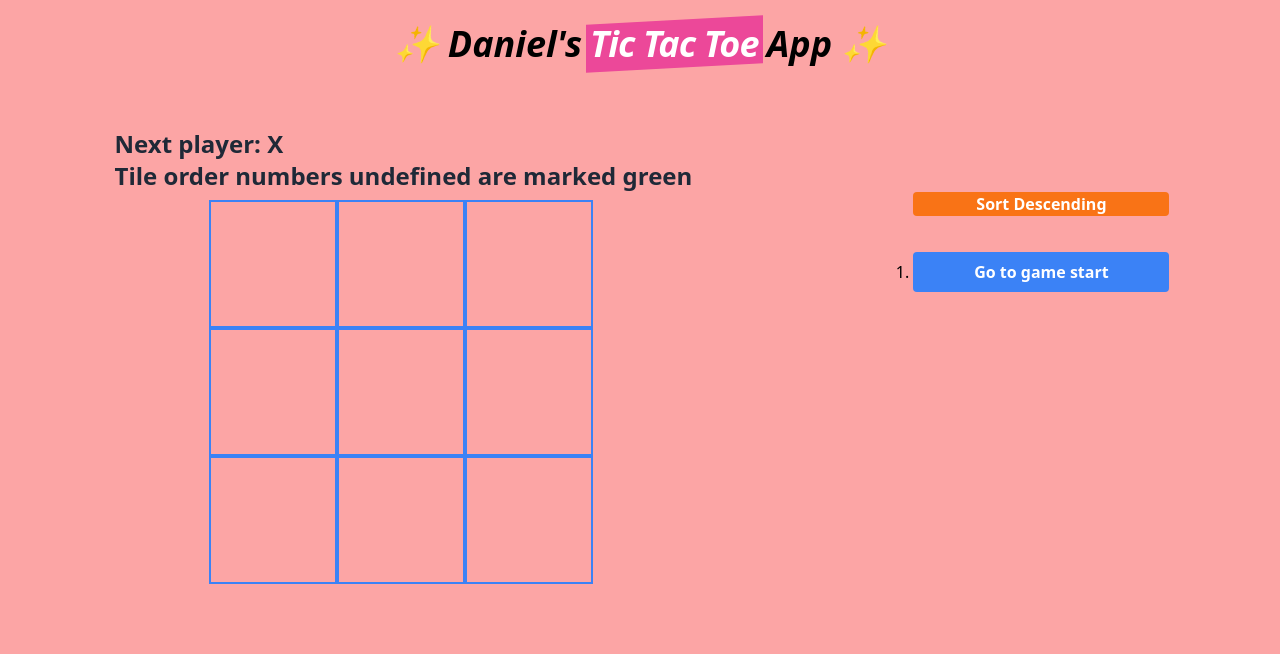
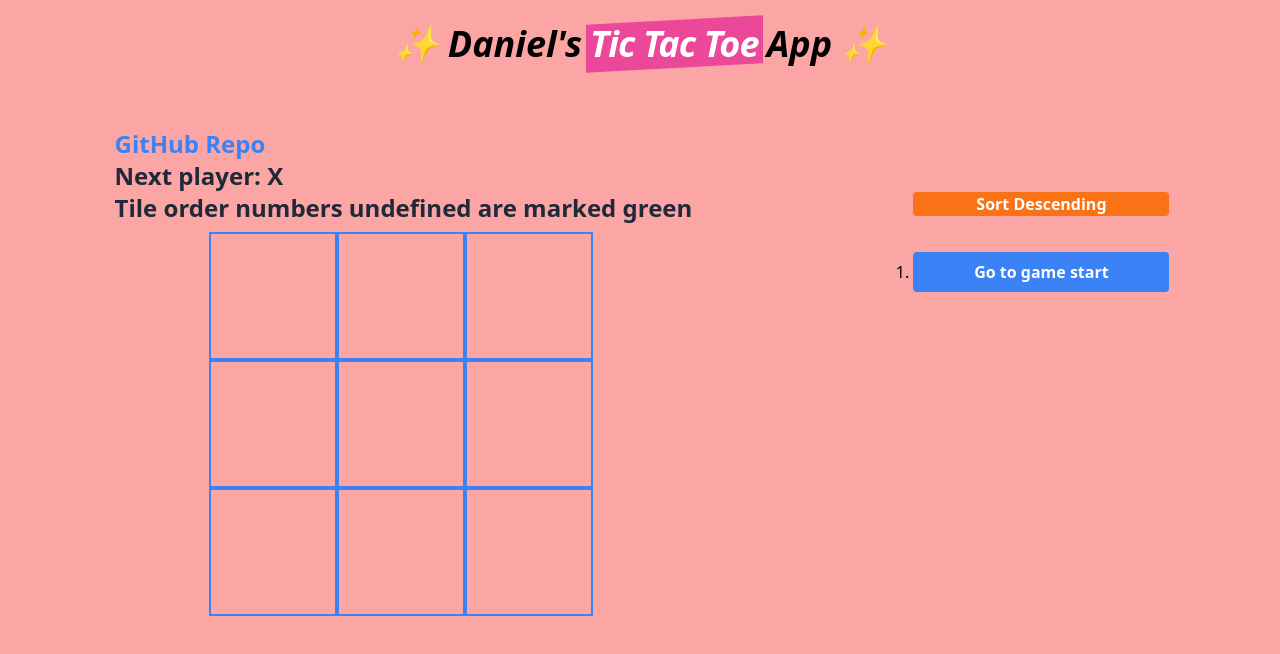
Before and after one commit to zjian107-su/React-TTT, a React (Vite) app: page / in a window 1280 px wide. Shown: the top 654 px of the page. Built offline with nearby package versions, Linux system fonts and the light colour scheme.

Commit message:
✨ update: doc

```diff
--- a/src/App.tsx
+++ b/src/App.tsx
@@ -78,6 +78,16 @@ const Board = ({
   return (
     <div className="flex flex-col">
       <div className="ml-1">
+        <h1 className="text-xl md:text-2xl font-bold text-gray-800">
+          <a
+            href="https://github.com/zjian107-su/React-TTT"
+            target="_blank"
+            rel="noopener noreferrer"
+            className="text-blue-500 hover:text-blue-800 hover:underline"
+          >
+            GitHub Repo
+          </a>
+        </h1>
         <h1 className="text-xl md:text-2xl font-bold text-gray-800">
           {status}
         </h1>
```
Also changed, not shown: 1 other file (tests, documents, lock files or other folders).
